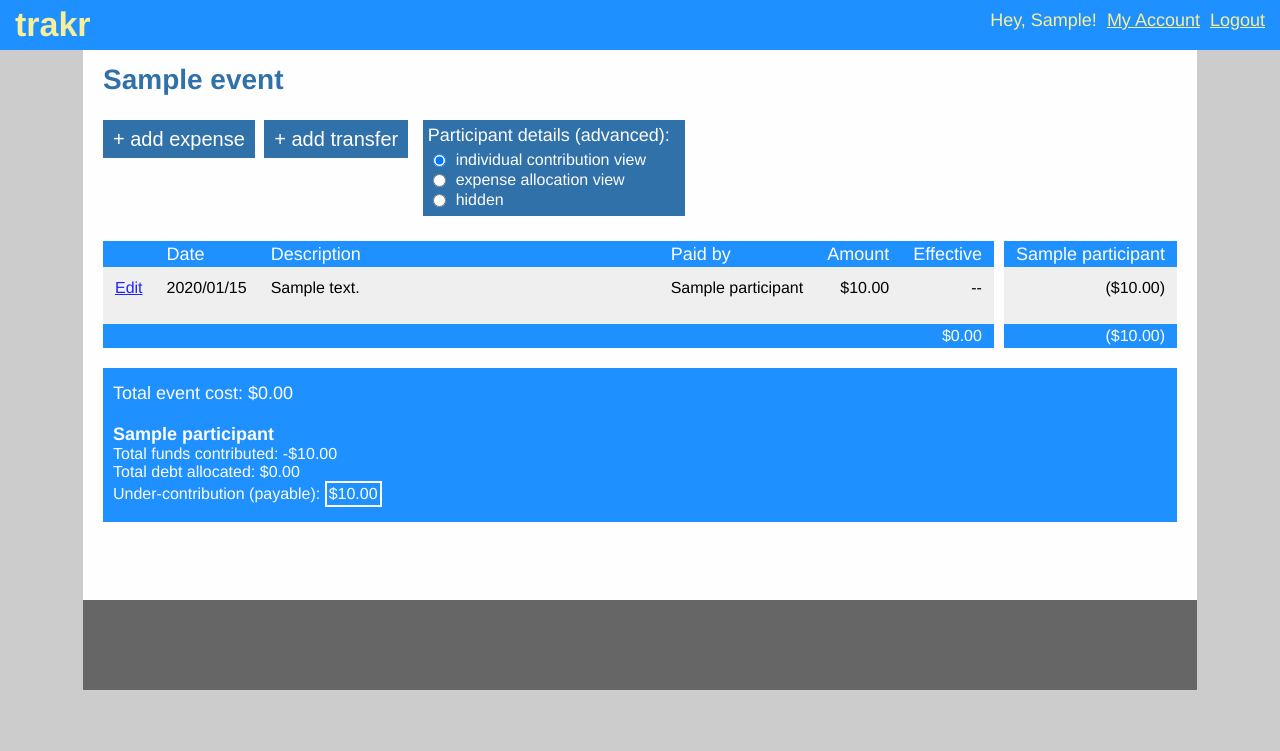
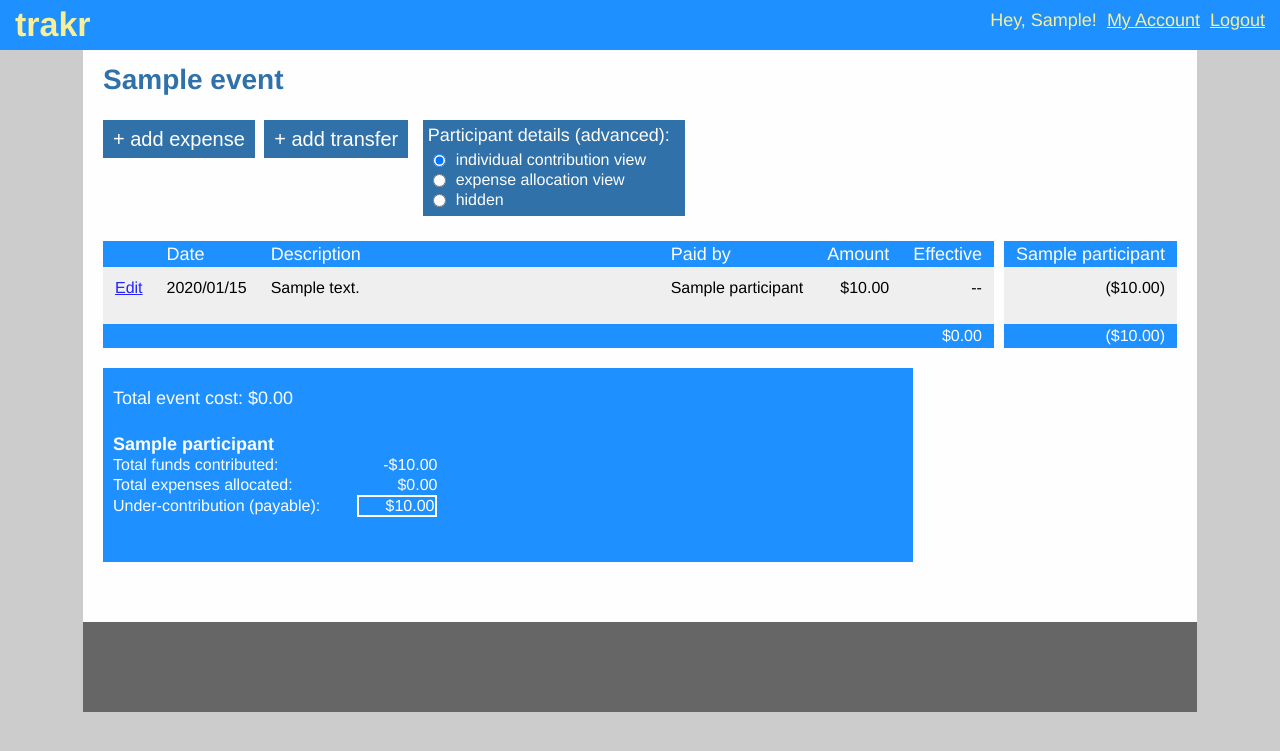
Before and after one commit to paulkore/moneytracker, a Django app: a page that uses moneytracker/templates/event_records.html in a window 1280 px wide. Shown: the top 751 px of the page. Run offline with Django 3.2, Linux system fonts and the light colour scheme; a user stored in the database is signed in; tables that the repository leaves empty hold one stand-in row (values such as "Sample post"); some libraries are stand-ins or nearby versions.

Commit message:
Improve the summary section layout
Issue #33:
All participant blocks are inline blocks.
Line text and values are aligned in 2 columns.

```diff
--- a/moneytracker/static/style.css
+++ b/moneytracker/static/style.css
@@ -149,31 +149,55 @@ body {
 
 
 #event-summary {
+    max-width: 800px;
     margin-top: 20px;
-    padding-top: 10px;
-    padding-bottom: 10px;
-    padding-left: 5px;
+
+    padding-top: 20px;
+    padding-bottom: 25px;
+    padding-left: 10px;
+
 }
 
-.event-summary-top {
-    padding: 5px 5px;
-    margin-bottom: 10px;
+.summary-top {
+    margin-bottom: 25px;
     font-size: 18px;
 }
 
-.event-summary-participant {
-    padding: 5px 5px;
+.summary-participant {
+    display: inline-block;
+    margin-right: 30px;
+    margin-bottom: 20px;
 }
 
-.event-summary-participant-name {
+.summary-participant-row {
+    display: block;
+}
+
+.summary-participant-left {
+    display: inline-block;
+    width: 240px;
+}
+
+.summary-participant-right {
+    display:inline-block;
+    width: 80px;
+    text-align: right;
+    box-sizing: border-box;
+}
+
+.summary-participant-name {
     font-weight: bold;
     font-size: 18px;
 }
 
-.event-summary-balance-value {
-    display: inline-block;
+.summary-value {
+    padding: 1px 0px;
+    border: none;
+}
+
+.summary-balance-value {
+    padding: 0 1px;
     border: 2px solid;
-    padding: 2px;
 }
 
 
--- a/moneytracker/templates/event_records.html
+++ b/moneytracker/templates/event_records.html
@@ -176,24 +176,37 @@
 {# EVENT SUMMARY IS VISIBLE ALWAYS #}
 <div id="event-summary">
 
-        <div class="event-summary-top">
-            <div class="event-summary-top-amount">Total event cost: {{ event_total | money_amount:'simple' }}</div>
+        <div class="summary-top">
+            <div class="summary-top-amount">Total event cost: {{ event_total | money_amount:'simple' }}</div>
         </div>
 
         {% for participant in participants %}
-            <div class="event-summary-participant">
-                <div class="event-summary-participant-name">{{ participant.get_name }}</div>
-                <div class="event-summary-participant-amount">Total funds contributed: {{ participant_contribution | get_item:participant | money_amount:'simple' }}</div>
-                <div class="event-summary-participant-amount">Total debt allocated: {{ participant_debt_allocation | get_item:participant | money_amount:'simple' }}</div>
-                <div class="event-summary-participant-amount">
+            <div class="summary-participant">
+                <div class="summary-participant-row">
+                    <div class="summary-participant-name">{{ participant.get_name }}</div>
+                </div>
+                <div class="summary-participant-row">
+                    <div class="summary-participant-left">Total funds contributed:</div>
+                    <div class="summary-participant-right summary-value">{{ participant_contribution | get_item:participant | money_amount:'simple' }}</div>
+                </div>
+                <div class="summary-participant-row">
+                    <div class="summary-participant-left">Total expenses allocated:</div>
+                    <div class="summary-participant-right summary-value">{{ participant_debt_allocation | get_item:participant | money_amount:'simple' }}</div>
+                </div>
+                <div class="summary-participant-row">
                     {% if participant in participant_overcontrib %}
-                        Over-contribution (receivable): <span class="event-summary-balance-value">{{ participant_overcontrib | get_item:participant | money_amount:'simple' }}</span>
+                        <div class="summary-participant-left">Over-contribution (receivable):</div>
+                        <div class="summary-participant-right summary-balance-value">{{ participant_overcontrib | get_item:participant | money_amount:'simple' }}</div>
                     {% elif participant in participant_undercontrib %}
-                        Under-contribution (payable): <span class="event-summary-balance-value">{{ participant_undercontrib | get_item:participant | money_amount:'simple' }}</span>
+                        <div class="summary-participant-left">Under-contribution (payable):</div>
+                        <div class="summary-participant-right summary-balance-value">{{ participant_undercontrib | get_item:participant | money_amount:'simple' }}</div>
                     {% else %}
-                        Balance owed: $0.00
+                        <div class="summary-participant-left">Balance owed:</div>
+                        <div class="summary-participant-right summary-balance-value">{{ participant_variance | get_item:participant | money_amount:'simple' }}</div>
+                        {# should be zero variance here #}
                     {% endif %}
                 </div>
+
             </div>
         {% endfor %}
 </div>
```
